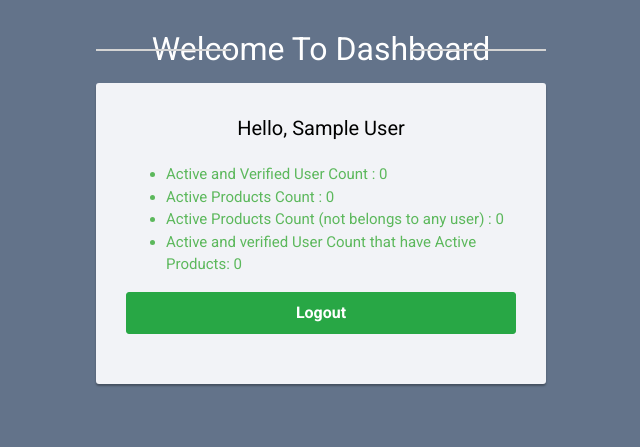
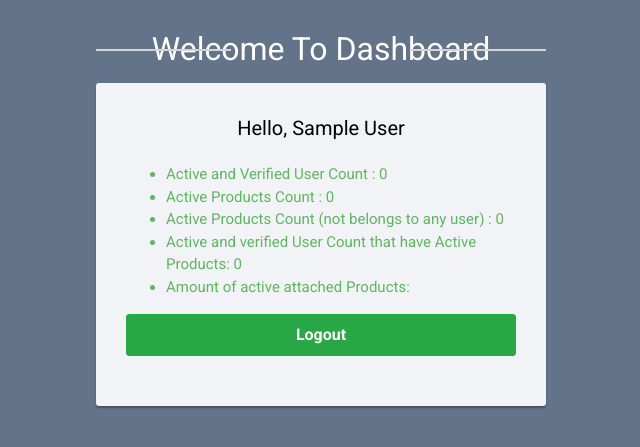
Before and after one commit to sarabjeetimpinge/CITest, a CodeIgniter app: page /CITest/index.php/dashboard/index in a window 1280 px wide. Shown: the top 447 px of the page, without its empty margins (319-959 px from the left). Run offline with CodeIgniter, Linux system fonts and the light colour scheme; the visitor is signed in with stand-in values (Sample User, id 1); tables that the repository leaves empty or names only in its code hold one stand-in row (values such as "Sample post").

Commit message:
showing amount of active attached products

```diff
--- a/application/controllers/Dashboard.php
+++ b/application/controllers/Dashboard.php
@@ -10,29 +10,14 @@
     public function index(){
         $userfname=$this->session->userdata('fname');
 
-        /**getting Verified User Count */
+        /**3.1) getting Active & Verified User Count */
         $query=$this->db->where('is_verified', 1);
         $query=$this->db->where('status', 1);
         $query=$this->db->get('tblusers');
         $result=$query->result();
         $activeVerifiedUserCount=$query->num_rows();
 
-        /**getting Active Product Count */
-        $query=$this->db->where('status', 1);
-        $query=$this->db->get('tblproducts');
-        $result=$query->result();
-        $activeProductCount=$query->num_rows();
-
-        // /**getting active attached Product Count */
-        // $query= $this->db->select('*');
-        // $query= $this->db->from('tblusers');
-        // $query= $this->db->join('tblproducts', 'tblproducts.id = school.id');
-        // $query=$this->db->where('status', 1);
-        // $query=$this->db->get('tblproducts');
-        // $result=$query->result();
-        // $activeProductCount=$query->num_rows();
-
-        /**Getting count of active and verified users that have active products */
+        /**3.2) Getting count of active and verified users that have active products */
         $query= $this->db->select('t1.id');
         $query= $this->db->from('tblusers t1');
         $query= $this->db->join('tbluser_products t2', 't2.user_id = t1.id', 'left');
@@ -45,7 +30,13 @@
         $result=$query->get();
         $activeVerifiedUserHaveActiveProducts=$result->num_rows();
 
-        /**Getting active products not belongs to any user */
+        /**3.3) getting Active Product Count */
+        $query=$this->db->where('status', 1);
+        $query=$this->db->get('tblproducts');
+        $result=$query->result();
+        $activeProductCount=$query->num_rows();
+
+        /**3.4) Getting active products not belongs to any user */
         $query= $this->db->select('t1.id');
         $query= $this->db->from('tblproducts t1');
         $query= $this->db->join('tbluser_products t2', 't2.product_id = t1.id', 'left');
@@ -54,8 +45,19 @@
         $result=$query->get();
         $activeUnattachedProducts=$result->num_rows();
 
+        /**3.5) Amount of all active attached products (from user product list) */
+        $query= $this->db->select('SUM(t2.quantity)  amount' );
+        $query= $this->db->from('tblproducts t1');
+        $query= $this->db->join('tbluser_products t2', 't2.product_id = t1.id', 'inner');
+        $query= $this->db->where('t1.status', 1);
+        $result=$query->get();
+        $result=$result->row();
+        $activeAttachedProductsAmount=$result->amount;
+
+
         $this->load->view('dashboard',['firstname'=>$userfname,'activeVerifiedUserCount'=> $activeVerifiedUserCount,'activeProductCount' =>$activeProductCount,
-        'activeUnattachedProducts'=>$activeUnattachedProducts,'activeVerifiedUserHaveActiveProducts'=>$activeVerifiedUserHaveActiveProducts ]);
+        'activeUnattachedProducts'=>$activeUnattachedProducts,'activeVerifiedUserHaveActiveProducts'=>$activeVerifiedUserHaveActiveProducts,
+        'activeAttachedProductsAmount'=>$activeAttachedProductsAmount]);
     }
 
 }
--- a/application/views/dashboard.php
+++ b/application/views/dashboard.php
@@ -111,9 +111,10 @@
 <ul>
 <a><li>Active and Verified User Count :  <?php echo $activeVerifiedUserCount?></li></a>
 <!-- <a><li>Active User Count :  <?php //echo $activeUserCount?></li></a> -->
-<a><li>Active Products Count :  <?php echo $activeProductCount?></li></a>
-<a><li>Active Products Count (not belongs to any user) :  <?php echo $activeUnattachedProducts?></li></a>
-<a><li>Active and verified User Count that have Active Products:  <?php echo $activeVerifiedUserHaveActiveProducts?></li></a>
+<a><li>Active Products Count :  <?php echo $activeProductCount;?></li></a>
+<a><li>Active Products Count (not belongs to any user) :  <?php echo $activeUnattachedProducts;?></li></a>
+<a><li>Active and verified User Count that have Active Products:  <?php echo $activeVerifiedUserHaveActiveProducts;?></li></a>
+<a><li>Amount of active attached Products:  <?php echo $activeAttachedProductsAmount;?></li></a>
 </ul>
 
 
```
